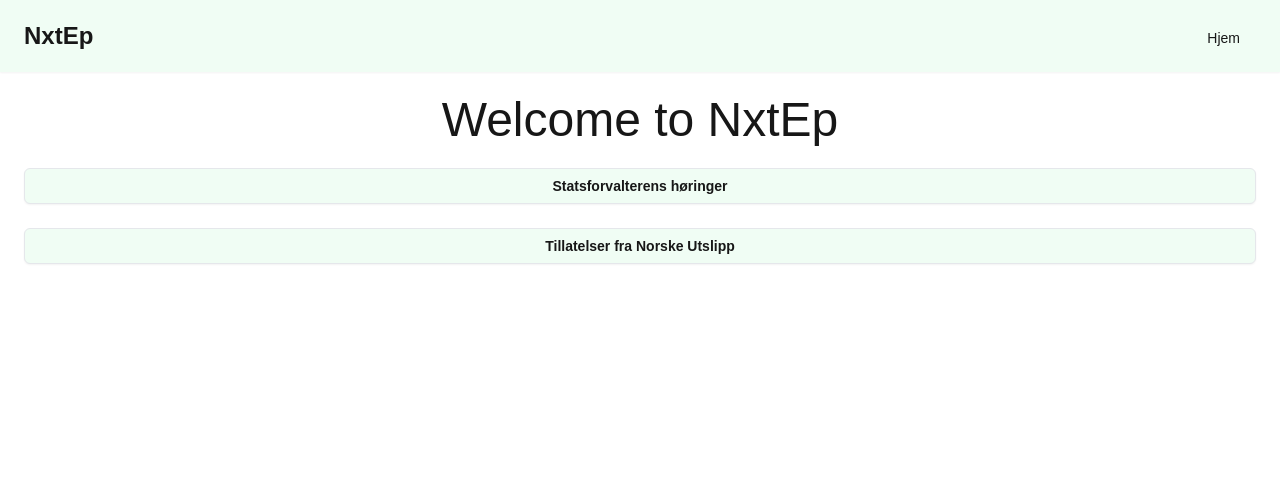
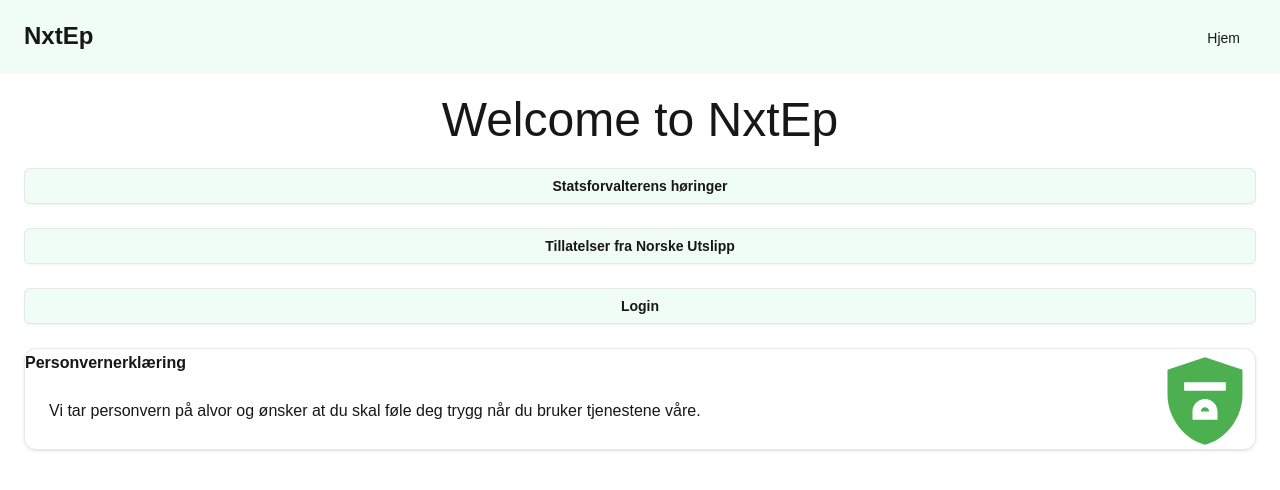
Before and after one commit to akeek/nxtep, a Next.js app: page / in a window 1280 px wide. Shown: the top 490 px of the page. Built offline with nearby package versions, Linux system fonts and the light colour scheme.

Commit message:
generert readme

```diff
--- a/src/app/page.tsx
+++ b/src/app/page.tsx
@@ -1,14 +1,15 @@
 "use client";
 
 import Link from "next/link";
-import { Button } from "../../@/components/ui/button";
-import LoginForm from "./login/page1";
+import {Button} from "../../@/components/ui/button";
+import {Card, CardContent, CardTitle} from "../../@/components/ui/card";
 
 const HomePage = () => {
     return (
         <div className="container mx-auto">
             <h1 className="text-center text-5xl py-6">Welcome to NxtEp</h1>
             <div className="px-6 grid">
+
                 <Button
                     variant="outline"
                     className="bg-green-50 hover:bg-green-500 hover:text-white font-semibold"
@@ -24,6 +25,36 @@ const HomePage = () => {
                 >
                     <Link href="/norskeUtslipp">Tillatelser fra Norske Utslipp</Link>
                 </Button>
+
+                <p className="py-3"></p>
+
+                <Button
+                    variant="outline"
+                    className="bg-green-50 hover:bg-green-500 hover:text-white font-semibold"
+                    asChild
+                >
+                    <Link href="/login">Login</Link>
+                </Button>
+
+                <p className="py-3"></p>
+
+                <Card className="flex justify-between items-center">
+                    <div>
+                        <CardTitle>Personvernerklæring</CardTitle>
+                        <CardContent>
+                            <p>Vi tar personvern på alvor og ønsker at
+                                du skal føle deg trygg når du bruker tjenestene våre.</p>
+                        </CardContent>
+                    </div>
+                    <svg width="100" height="100" viewBox="0 0 24 24" fill="none" xmlns="http://www.w3.org/2000/svg">
+                        <path d="M12 2L3 5V11C3 16.52 7.03 21.74 12 23C16.97 21.74 21 16.52 21 11V5L12 2Z"
+                              fill="#4CAF50"/>
+                        <path
+                            d="M12 12C10.34 12 9 13.34 9 15V17H15V15C15 13.34 13.66 12 12 12ZM12 14C12.55 14 13 14.45 13 15H11C11 14.45 11.45 14 12 14ZM17 8H7V10H17V8Z"
+                            fill="white"/>
+                    </svg>
+                </Card>
+
             </div>
         </div>
     );
```
Also changed, not shown: 1 other file (tests, documents, lock files or other folders). Lines whose indentation alone changed are shown as unchanged.
